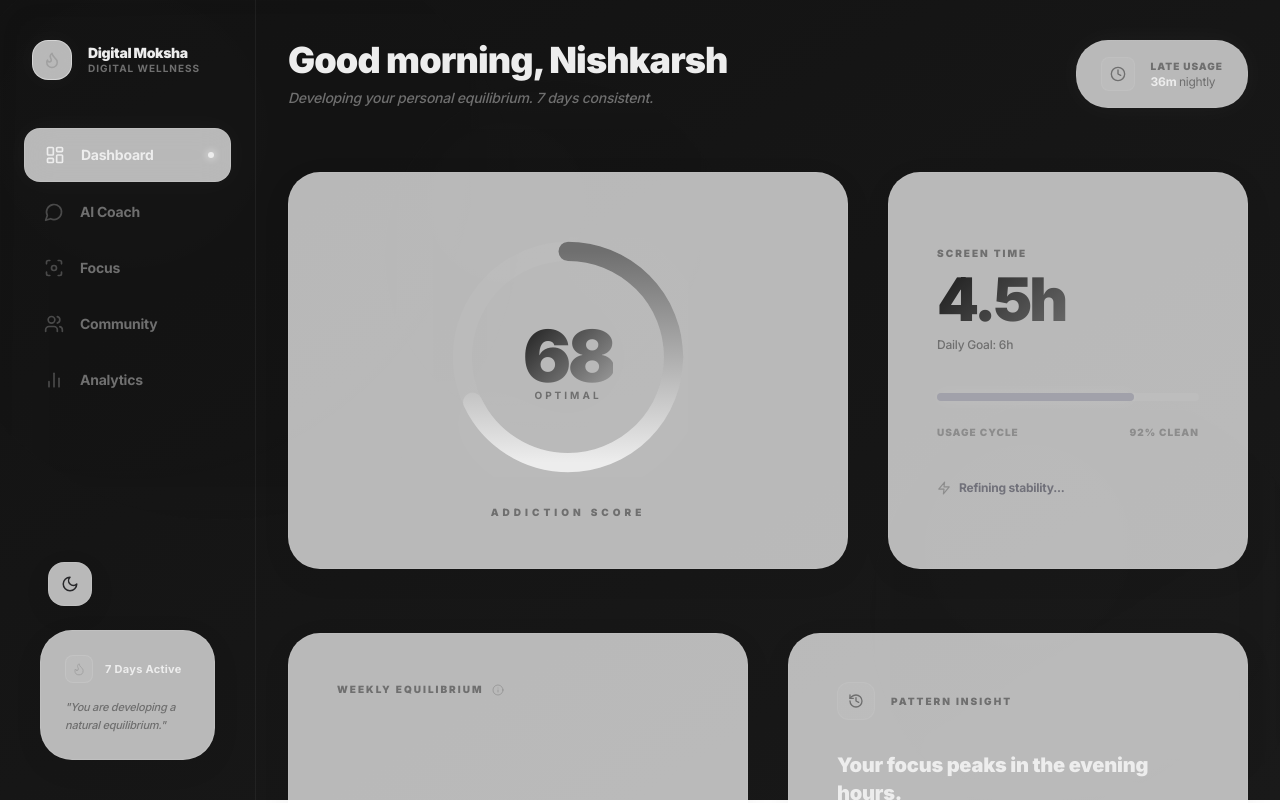
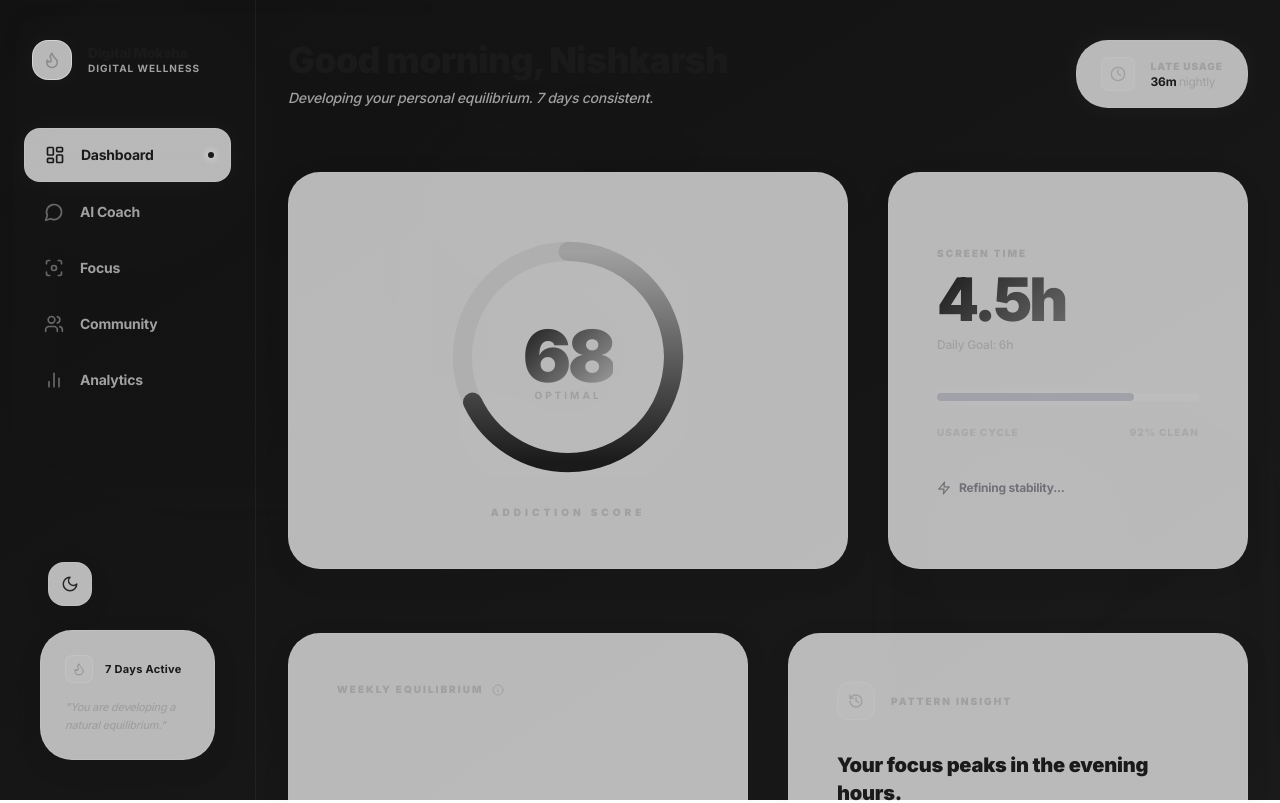
Before and after one commit to nishkarshsharma051-ai/Librate-Mind, a Next.js app in the folder digital-moksha/: page / in a window 1280 px wide. Shown: the top 803 px of the page. Built offline with nearby package versions, Linux system fonts and the light colour scheme.

Commit message:
Dual-Theme Refinement: Fully mapped Tailwind tokens to CSS variables for seamless theme switching (Commit 28d9d00)

```diff
--- a/digital-moksha/app/globals.css
+++ b/digital-moksha/app/globals.css
@@ -15,6 +15,8 @@
   --shadow: rgba(0,0,0,0.05);
   --neu-light: #FFFFFF;
   --neu-dark: #D1D1D1;
+  --silver-start: #1A1A1A;
+  --silver-end: #A0A0A0;
 }
 
 [data-theme='dark'] {
@@ -30,6 +32,8 @@
   --shadow: rgba(0,0,0,0.4);
   --neu-light: #242424;
   --neu-dark: #0f0f0f;
+  --silver-start: #EDEDED;
+  --silver-end: #6F6F6F;
 }
 
 /* ── Base ── */
--- a/digital-moksha/components/ScoreRing.tsx
+++ b/digital-moksha/components/ScoreRing.tsx
@@ -15,7 +15,7 @@ export default function ScoreRing({ score, label = 'Addiction Score', status = '
           {/* Background track */}
           <circle
             cx="50" cy="50" r="44"
-            stroke="rgba(255,255,255,0.04)"
+            stroke="var(--border)"
             strokeWidth="8"
             fill="transparent"
             strokeLinecap="round"
@@ -36,8 +36,8 @@ export default function ScoreRing({ score, label = 'Addiction Score', status = '
 
           <defs>
             <linearGradient id="silverGradient" x1="0%" y1="0%" x2="100%" y2="0%">
-              <stop offset="0%" stopColor="#EDEDED" />
-              <stop offset="100%" stopColor="#6F6F6F" />
+              <stop offset="0%" style={{ stopColor: 'var(--silver-start)' }} />
+              <stop offset="100%" style={{ stopColor: 'var(--silver-end)' }} />
             </linearGradient>
           </defs>
         </svg>
--- a/digital-moksha/tailwind.config.js
+++ b/digital-moksha/tailwind.config.js
@@ -8,15 +8,16 @@ module.exports = {
   theme: {
     extend: {
       colors: {
-        background: '#121212',
-        surface:    '#1A1A1A',
-        card:       'rgba(255,255,255,0.04)',
-        primary:    '#EDEDED',
-        secondary:  '#A0A0A0',
-        muted:      '#6F6F6F',
-        silver:     '#C0C0C0',
-        iron:       '#8A8A8A',
-        mist:       'rgba(255,255,255,0.08)',
+        background: 'var(--background)',
+        surface:    'var(--surface)',
+        card:       'var(--glass-bg)',
+        primary:    'var(--foreground)',
+        secondary:  'var(--secondary)',
+        muted:      'var(--muted)',
+        border:     'var(--border)',
+        silver:     'var(--silver-start)',
+        iron:       'var(--silver-end)',
+        mist:       'var(--glass-border)',
         accent: {
           phone:  '#7C7CFF',
           social: '#FF7CB0',
```
